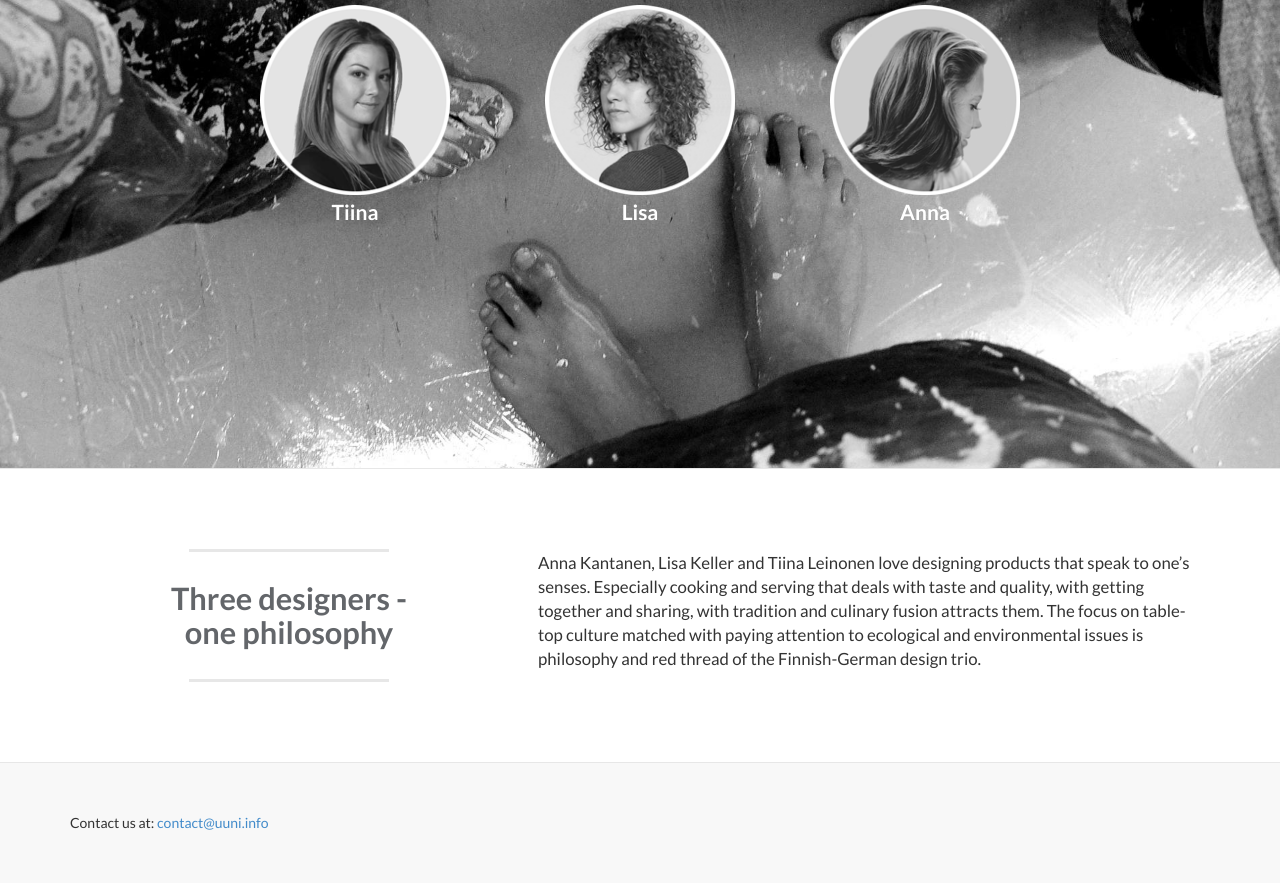
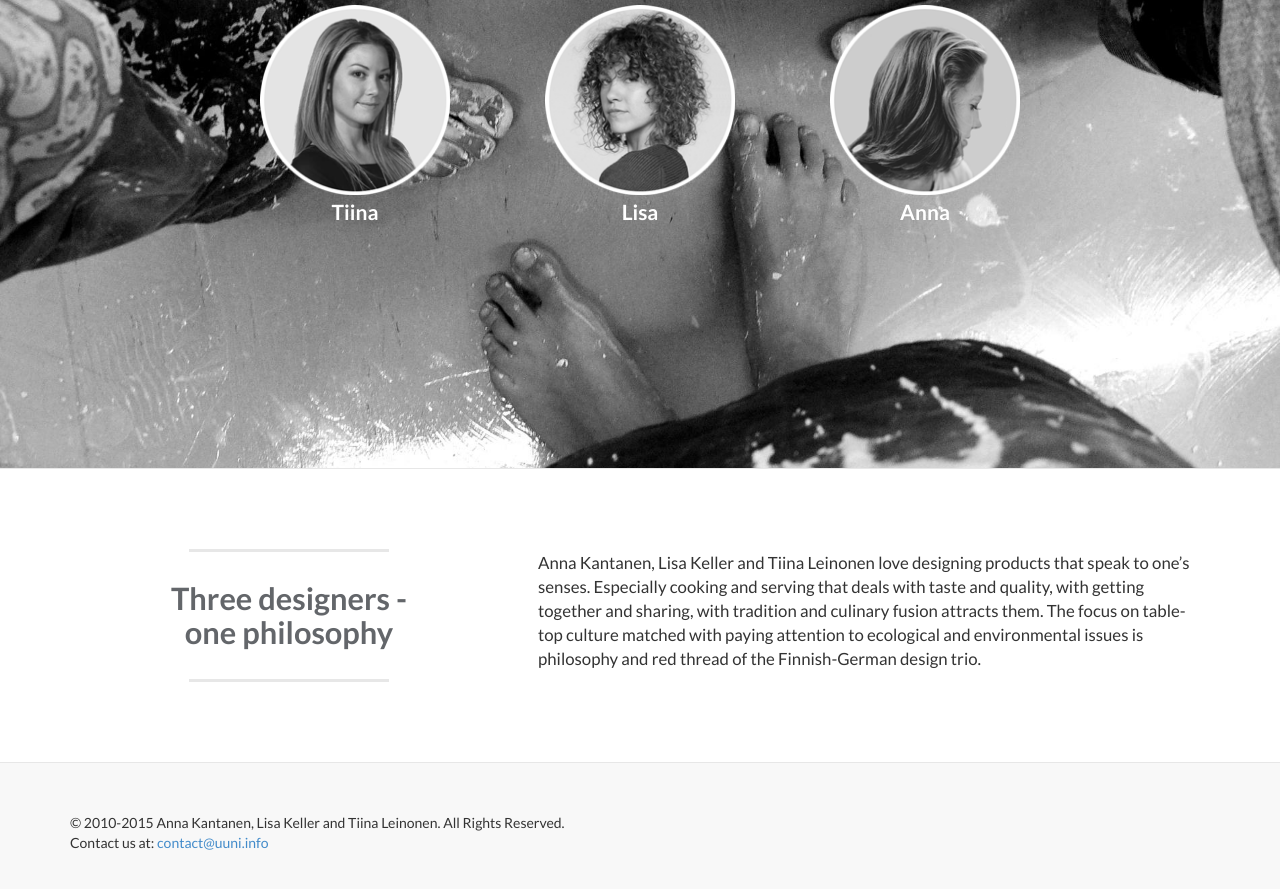
Before and after one commit to uuni/uuni.github.io, a website: page index.html in a window 1280 px wide. Shown: the part 3883-4772 px from the top of the page. Drawn offline with Linux system fonts and the light colour scheme.

Commit message:
Added copyright notice.

```diff
--- a/index.html
+++ b/index.html
@@ -336,6 +336,8 @@
     <div class="row">
       <div class="col-lg-12 contact">
         <a name="contact"></a>
+        &#0169; 2010-2015 Anna Kantanen, Lisa Keller and Tiina Leinonen. All Rights Reserved.
+        <br>
         Contact us at: <a href="mailto:contact@uuni.info">contact@uuni.info</a>
       </div>
     </div>
```
